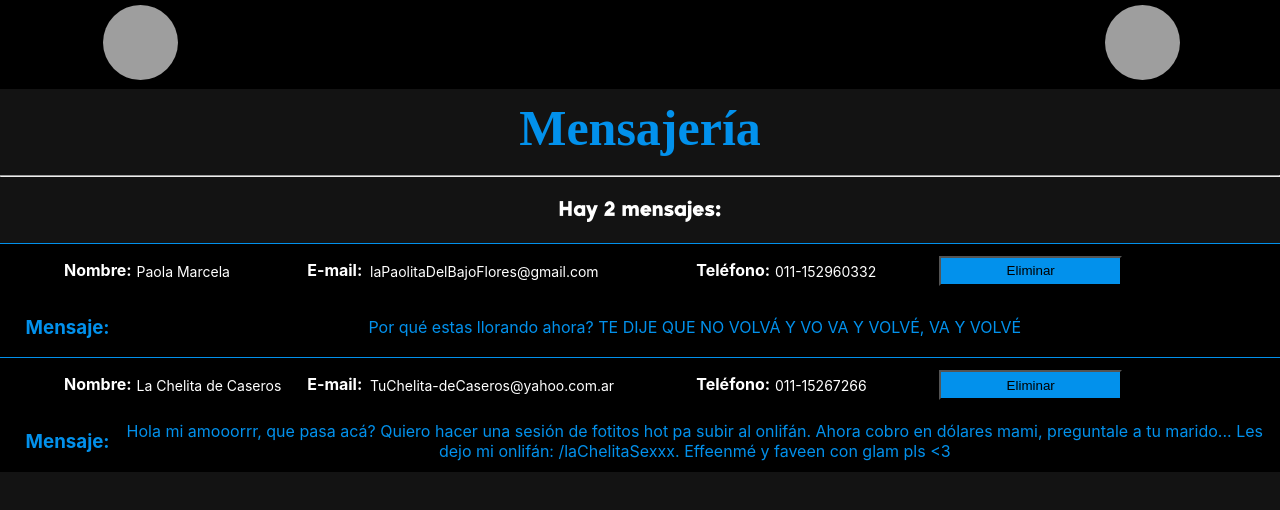
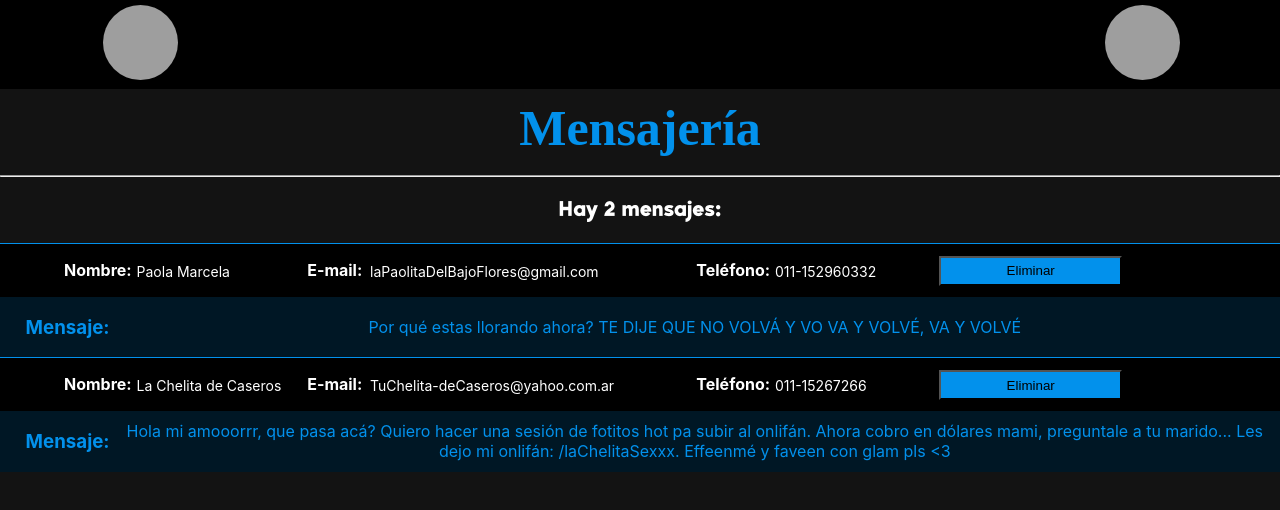
Before and after one commit to lautar007/plastico_web, a React (Create React App) app in the folder client/plastico-web/: page /hardcode in a window 1280 px wide. Shown: the top 510 px of the page. Built offline with nearby package versions, Linux system fonts and the light colour scheme; no server answers; grey boxes are pictures that could not be loaded; a web font is replaced by a local one.

Commit message:
detalles de diseño mensajería

```diff
--- a/client/plastico-web/src/components/Pasantia.css
+++ b/client/plastico-web/src/components/Pasantia.css
@@ -131,7 +131,7 @@
     border-color: rgb(2,145,236);
 }
 .item2{
-    background-color: black;
+    background-color: rgb(0, 23, 37);
     color: rgb(2,145,236);
     display: flex;
     flex-direction: row;
```
